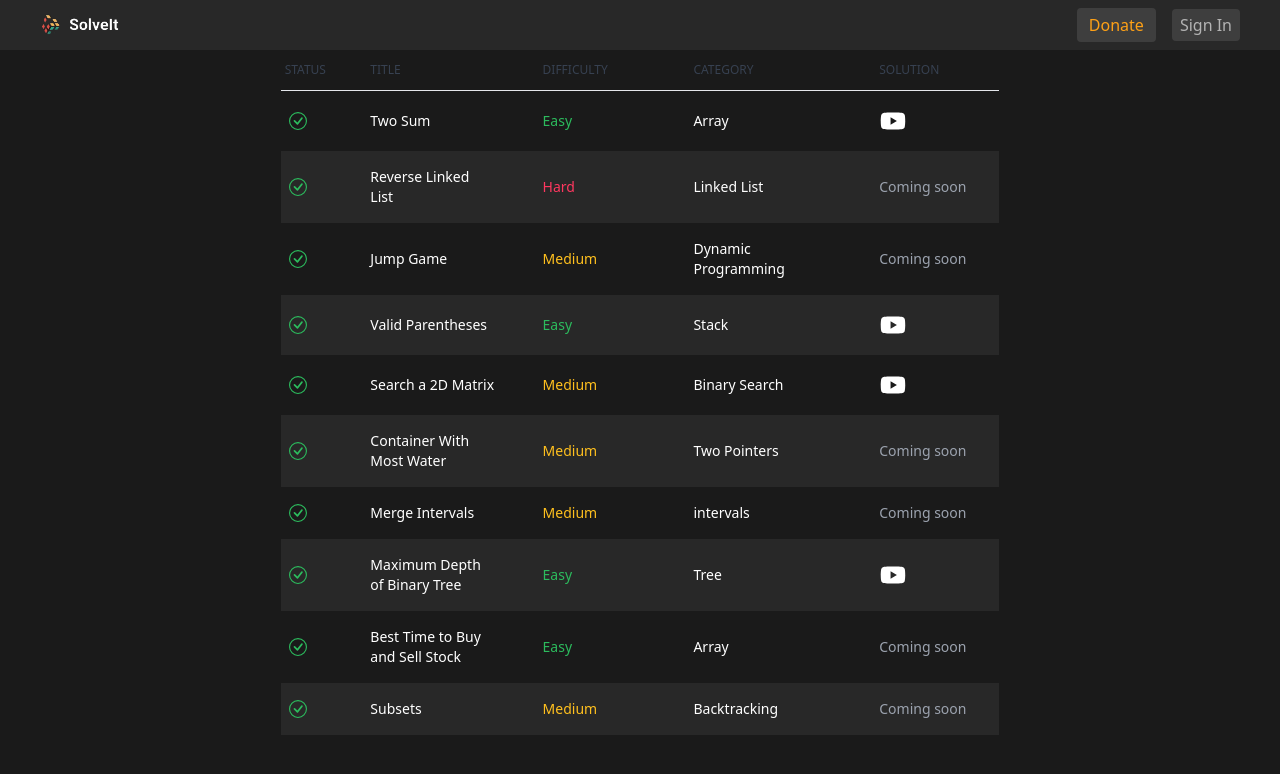
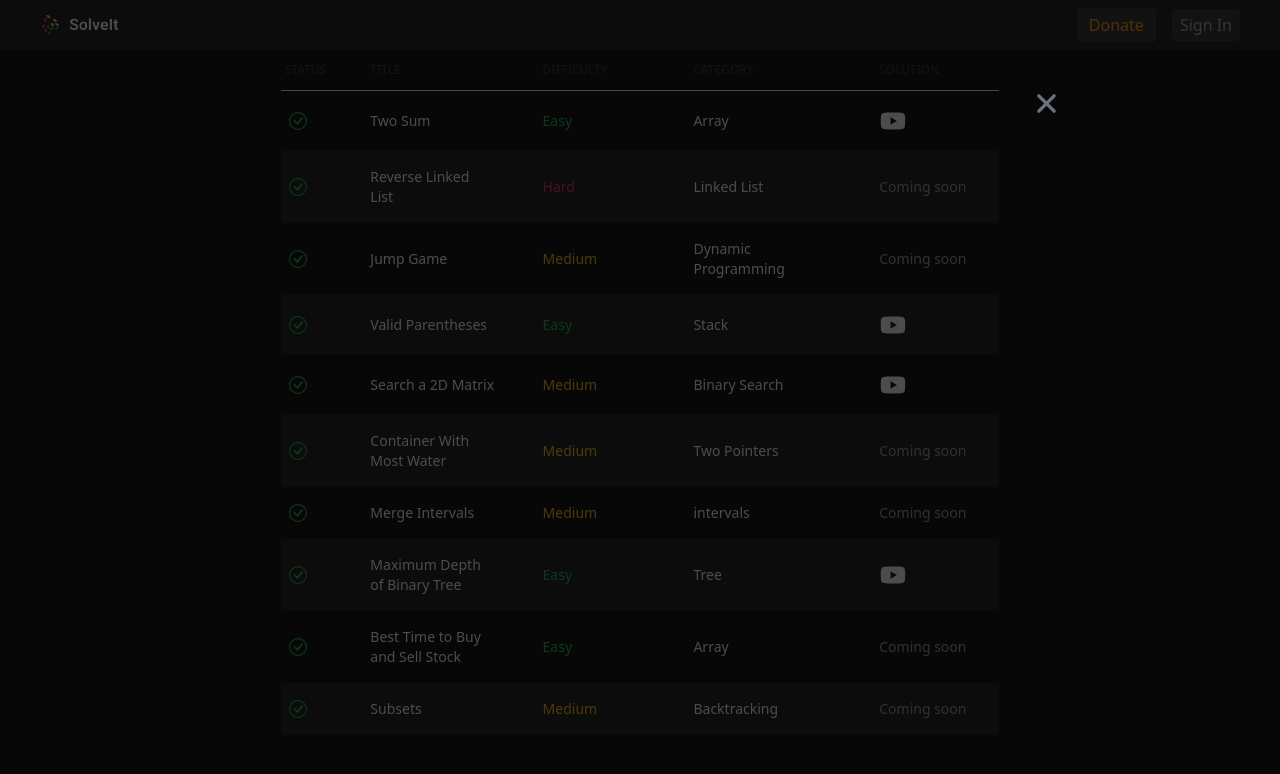
Before and after one commit to TomasLaus/solve-it, a Next.js app: page / in a window 1280 px wide. Both pictures are taken after a click on the icon 893 px from the left and 121 px from the top of the page. Shown: the top 774 px of the page. Built offline with nearby package versions, Linux system fonts and the light colour scheme.

Commit message:
<ADD> Youtube modal

```diff
--- a/package.json
+++ b/package.json
@@ -15,6 +15,7 @@
     "react-dom": "^18",
     "react-firebase-hooks": "^5.1.1",
     "react-icons": "^5.0.1",
+    "react-youtube": "^10.1.0",
     "recoil": "^0.7.7"
   },
   "devDependencies": {
--- a/src/components/ProblemsTable/ProblemsTable.tsx
+++ b/src/components/ProblemsTable/ProblemsTable.tsx
@@ -1,13 +1,30 @@
 import { problems } from '@/mockProblems/problems';
 import Link from 'next/link';
-import React from 'react';
+import React, { useEffect, useState } from 'react';
 import { AiFillYoutube } from 'react-icons/ai';
 import { BsCheckCircle } from 'react-icons/bs';
+import { IoClose } from 'react-icons/io5';
+import YouTube from 'react-youtube';
 
 type ProblemsTableProps = {};
 
 const ProblemsTable: React.FC<ProblemsTableProps> = () => {
+  const [youtubePlayer, setYoutubePlayer] = useState({
+    isOpen: false,
+    videoId: '',
+  });
+
+  const closeModal = () => {
+    setYoutubePlayer(() => ({ videoId: '', isOpen: false }));
+  }
+
+  useEffect(() => {
+      window.addEventListener('keydown', (e) => {
+        if (e.key === 'Escape') closeModal()
+      })
+  }, [])
   return (
+    <>
       <tbody className='text-white'>
         {problems.map((problem, index) => {
           const difficultyColor =
@@ -23,7 +40,9 @@
                 <BsCheckCircle fontSize={'18'} width='18' />
               </th>
               <td className='px-6 py-4'>
-              <Link className='hover:text-blue-600 cursor-pointer' href={`/problems/${problem.id}`}>
+                <Link
+                  className='hover:text-blue-600 cursor-pointer'
+                  href={`/problems/${problem.id}`}>
                   {problem.title}
                 </Link>
               </td>
@@ -31,7 +50,13 @@
               <td className={'px-6 py-4'}>{problem.category}</td>
               <td className={'px-6 py-4'}>
                 {problem.videoId ? (
-                <AiFillYoutube fontSize={'28'} className='cursor-pointer hover:text-red-600' />
+                  <AiFillYoutube
+                    fontSize={'28'}
+                    className='cursor-pointer hover:text-red-600'
+                    onClick={() =>
+                      setYoutubePlayer({ isOpen: true, videoId: problem.videoId as string })
+                    }
+                  />
                 ) : (
                   <p className='text-gray-400'>Coming soon</p>
                 )}
@@ -40,6 +65,25 @@
           );
         })}
       </tbody>
+
+      {youtubePlayer.isOpen && (
+        <tfoot className='fixed top-0 left-0 h-screen w-screen flex items-center justify-center '>
+          <div className='bg-black z-10 opacity-70 top-0 left-0 w-screen h-screen absolute' onClick={closeModal}></div>
+          <div className='w-full z-50 h-full px-6 relative max-w-4xl'>
+            <div className='w-full h-full flex items-center justify-center relative'>
+              <div className='w-full relative'>
+                <IoClose fontSize={'35'} className='cursor-pointer absolute -top-16 right-0' onClick={closeModal} />
+                <YouTube
+                  videoId={youtubePlayer.videoId}
+                  loading='lazy'
+                  iframeClassName='w-full min-h-[500px]'
+                />
+              </div>
+            </div>
+          </div>
+        </tfoot>
+      )}
+    </>
   );
 };
 export default ProblemsTable;
```
Also changed, not shown: 1 other file (tests, documents, lock files or other folders). Lines whose indentation alone changed are shown as unchanged.
